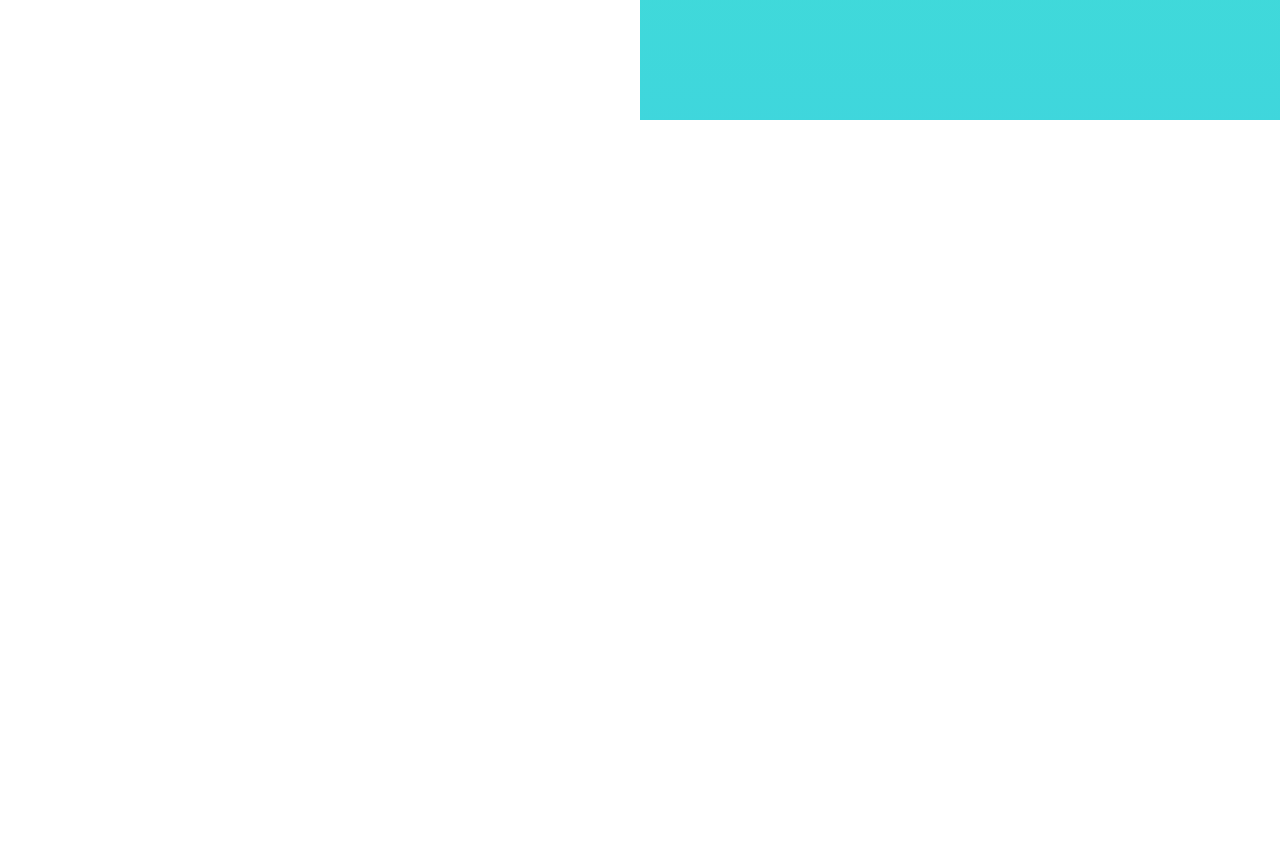
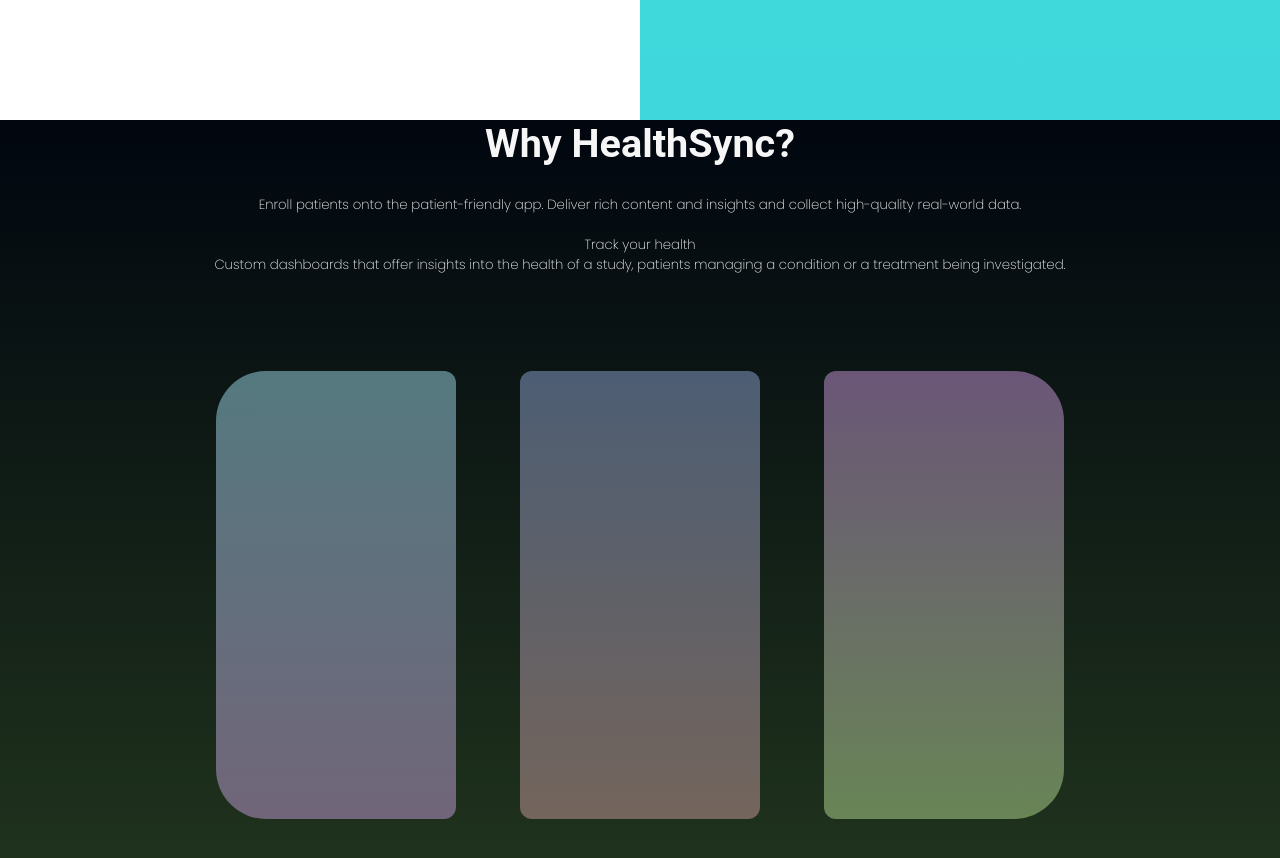
Before and after one commit to RajveerShaw/MedSynC, a React (Vite) app: page / in a window 1280 px wide. Shown: the part 760-1618 px from the top of the page. Before the commit the page ends 880 px from the top, so only its background shows below. Built offline with nearby package versions, Linux system fonts and the light colour scheme; a web font is replaced by a local one.

Commit message:
Added the features page

```diff
--- a/src/App.jsx
+++ b/src/App.jsx
@@ -1,11 +1,13 @@
 import Navbar from './components/navbar'
 import Section1 from './components/section1'
+import Features from './components/features'
 function App() {
 
   return (
     <>
       <Navbar/>
       <Section1/>
+      <Features/>
     </>
   )
 }
--- /dev/null
+++ b/src/components/features.css
@@ -0,0 +1,8 @@
+h5 {
+    color: #F6F6F6;
+    font-family: 'Poppins', sans-serif;
+    font-weight: 200;
+    text-align: center;
+    margin-top: 1.75rem;
+    padding: 0 2rem;
+}
--- /dev/null
+++ b/src/components/features.jsx
@@ -0,0 +1,35 @@
+import style from './features.module.css'
+import './features.css'
+const Features = () => {
+    return (
+        <div id={style.body}>
+            <div className={style.features_txt}>
+                <h2>Why HealthSync?</h2>
+            </div>
+
+            <h5>
+                Enroll patients onto the patient-friendly app. Deliver rich content and insights and collect high-quality real-world data.
+                <br />
+                <br />
+                Track your health
+                <br />Custom dashboards that offer insights into the health of a study, patients managing a condition or a treatment being investigated.
+            </h5>
+
+            <div className={style.features_div}>
+                <div className={style.features_content} id={style.feature1} style={{ borderTopLeftRadius: '50px', borderBottomLeftRadius: '50px' }}>
+
+                </div>
+
+                <div className={style.features_content} id={style.feature2}>
+
+                </div>
+
+                <div className={style.features_content} id={style.feature3} style={{ borderTopRightRadius: '50px', borderBottomRightRadius: '50px' }}>
+
+                </div>
+            </div>
+        </div>
+    );
+};
+
+export default Features;
--- /dev/null
+++ b/src/components/features.module.css
@@ -0,0 +1,55 @@
+#body {
+    background: linear-gradient(180deg, rgb(1, 6, 15) 0%, rgba(15, 37, 11, 0.92) 100%);
+    height: 100vh;
+}
+
+.features_txt {
+    color: #F6F6F6;
+    font-family: 'Roboto', sans-serif;
+    font-weight: 900;
+    justify-content: center;
+    display: flex;
+    align-items: center;
+    font-size: 1.65rem;
+}
+
+.features_div {
+    height: 40rem;
+    width: 100%;
+    box-sizing: border-box;
+    display: flex;
+    flex-wrap: wrap;
+    justify-content: center;
+    align-items: center;
+}
+
+.features_content {
+    height: 28rem;
+    width: 15rem;
+    border-radius: 12px;
+    display: flex;
+    flex-wrap: wrap;
+    justify-content: center;
+    align-items: center;
+    color: #F6F6F6;
+    font-family: 'Poppins', sans-serif;
+    font-weight: 100;
+    margin-left: 2rem;
+    margin-right: 2rem;
+
+}
+
+#feature1 {
+    background-color: rgba(246, 246, 246, 0.35);
+    background-image: linear-gradient(180deg, rgba(53, 209, 244, 0.2) 0%, rgba(145, 40, 191, 0.2) 100%);
+}
+
+#feature2 {
+    background-color: rgba(246, 246, 246, 0.35);
+    background-image: linear-gradient(180deg, rgba(13, 70, 186, 0.2) 0%, rgba(158, 37, 43, 0.2) 100%);
+}
+
+#feature3 {
+    background-color: rgba(246, 246, 246, 0.35);
+    background-image: linear-gradient(180deg, rgba(163, 33, 206, 0.2) 0%, rgba(103, 196, 15, 0.2) 100%);
+}
```
